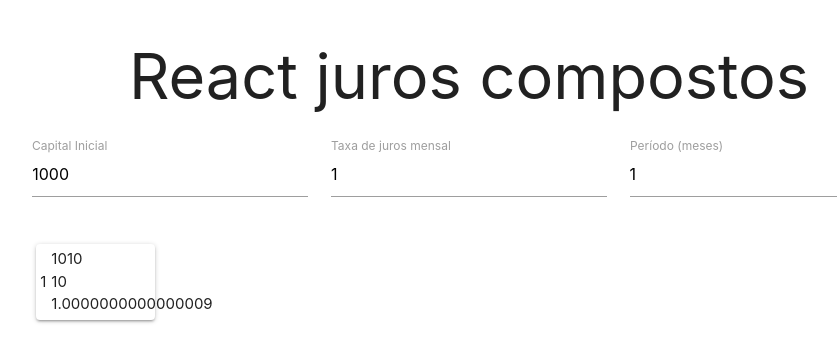
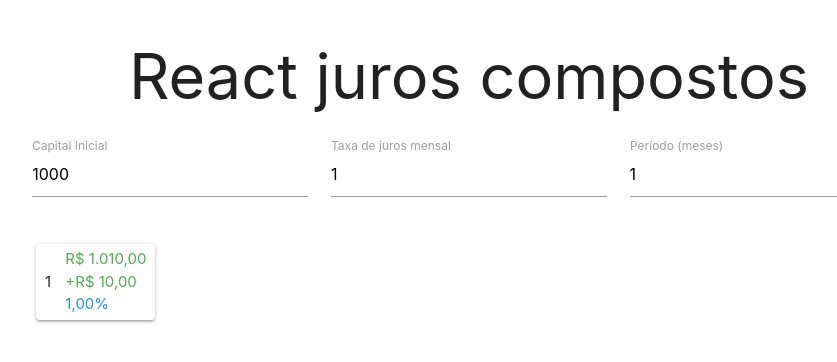
Before and after one commit to MauricioFe/react-juros-compostos, a React (Create React App) app: page / in a window 1280 px wide. Shown: the top 362 px of the page, without its empty margins (171-1008 px from the left). Built offline with nearby package versions, Linux system fonts and the light colour scheme.

Commit message:
Finalizando o projeto

```diff
--- a/src/components/Installment.js
+++ b/src/components/Installment.js
@@ -1,4 +1,21 @@
 import React from 'react'
+const moneyFormatter = Intl.NumberFormat('pt-BR', {
+    style: 'currency',
+    currency: 'BRL'
+})
+function formatMoney(value) {
+    return moneyFormatter.format(value);
+}
+function formatMoneyPositiveNegative(value) {
+    const money = moneyFormatter.format(value);
+    if (value >= 0) {
+        return `+${money}`
+    }
+    return money;
+}
+function formatPercentage(value) {
+    return value.toFixed(2).replace('.', ',') + '%'
+}
 
 export default function Installment({ data }) {
     const { id, value, difference, percentage, profit } = data;
@@ -12,11 +29,11 @@ export default function Installment({ data }) {
     return (
         <div className="col s6 m3 l2">
             <div className='card' style={styles.flexRow}>
-                <span  style={{marginRight: '5px'}}>{id}</span>
+                <span style={{ marginRight: '5px' }}>{id}</span>
                 <div>
-                    <div>{value}</div>
-                    <div>{difference}</div>
-                    <div>{percentage}</div>
+                    <div className={classValue}>{formatMoney(value)}</div>
+                    <div className={classValue}>{formatMoneyPositiveNegative(difference)}</div>
+                    <div className={classPercentage}>{formatPercentage(percentage)}</div>
                 </div>
             </div>
         </div>
@@ -24,12 +41,13 @@ export default function Installment({ data }) {
 }
 
 const styles = {
-    flexRow :{
+    flexRow: {
         display: 'flex',
         flexDirection: 'colunm',
+        justifyContent:'space-around',
         alignItems: 'center',
         borderRadius: '4px',
         padding: '4px',
-        margin:'4px',
+        margin: '4px',
     }
 }
```
